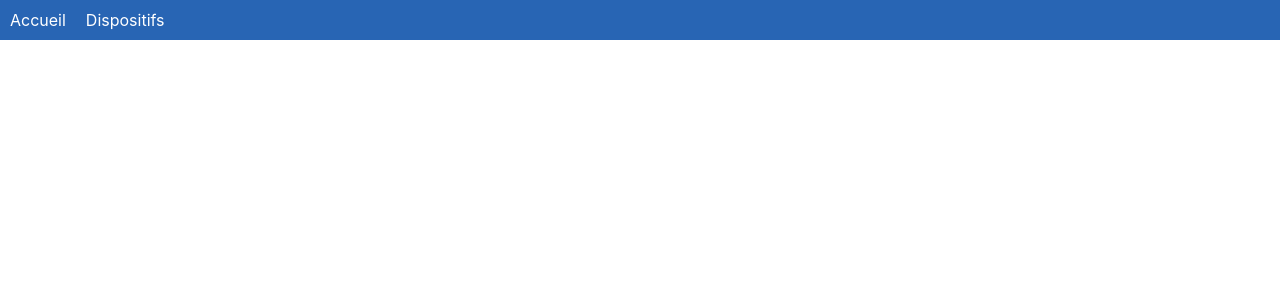
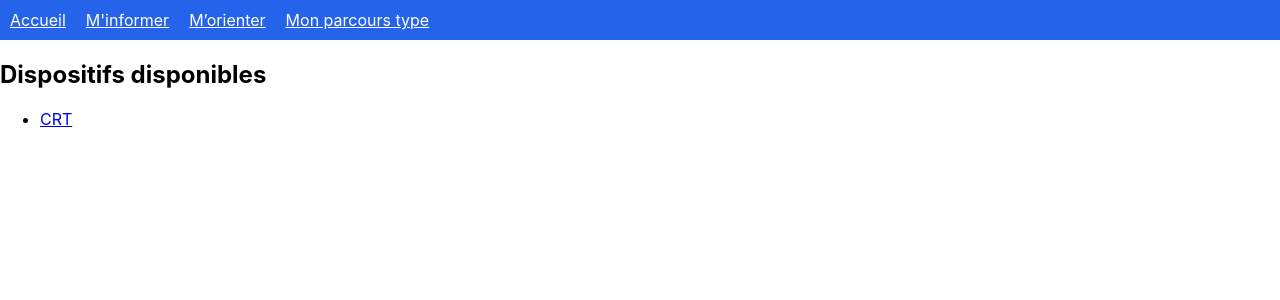
Before and after one commit to alexiavillegasss/Site_Parcours_CRT, a React (Create React App) app: page /dispositifs in a window 1280 px wide. Before the commit this address had no page. Shown: the top 300 px of the page. Built offline with nearby package versions, Linux system fonts and the light colour scheme.

Commit message:
redirection vers carte mentale crt ok

```diff
--- a/src/App.js
+++ b/src/App.js
@@ -1,26 +1,29 @@
-import React from 'react';
 import { BrowserRouter as Router, Routes, Route, Link } from 'react-router-dom';
-import CarteMentaleCRT from './CarteMentaleCRT'; // Ton composant carte mentale
-import Home from './Home'; // Page d'accueil ou autre composant principal
+import PageAccueil from './pages/PageAccueil';
+import Informer from './pages/Informer';
+import ListeDispositifs from './pages/ListeDispositifs';
+import CarteMentaleCRT from './pages/CarteMentaleCRT';
+import Orienter from './pages/Orienter';
 
 function App() {
   return (
     <Router>
       <div>
-        <nav style={{ background: '#2865b4', padding: '10px' }}>
-          <ul style={{ display: 'flex', gap: '20px', listStyle: 'none', margin: 0, padding: 0 }}>
-            <li>
-              <Link to="/" style={{ color: 'white', textDecoration: 'none' }}>Accueil</Link>
-            </li>
-            <li>
-              <Link to="/morienter/dispositifs" style={{ color: 'white', textDecoration: 'none' }}>Dispositifs</Link>
-            </li>
-          </ul>
+        {/* Barre de navigation */}
+        <nav style={{ background: '#2563eb', padding: '10px' }}>
+          <Link to="/" style={{ color: 'white', marginRight: '20px' }}>Accueil</Link>
+          <Link to="/minformer" style={{ color: 'white', marginRight: '20px' }}>M'informer</Link>
+          <Link to="/morienter" style={{ color: 'white', marginRight: '20px' }}>M’orienter</Link>
+          <Link to="/parcourstype" style={{ color: 'white' }}>Mon parcours type</Link>
         </nav>
 
+        {/* Contenu des routes */}
         <Routes>
-          <Route path="/" element={<Home />} />
-          <Route path="/morienter/dispositifs" element={<CarteMentaleCRT />} />
+          <Route path="/" element={<PageAccueil />} />
+          <Route path="/minformer" element={<Informer />} />
+          <Route path="/dispositifs" element={<ListeDispositifs />} />
+          <Route path="/dispositifs/crt" element={<CarteMentaleCRT />} />
+          <Route path="/morienter" element={<Orienter />} />
         </Routes>
       </div>
     </Router>
--- a/src/Home.js
+++ /dev/null
@@ -1,13 +0,0 @@
-// src/Home.js
-import React from 'react';
-
-function Home() {
-  return (
-    <div style={{ padding: '40px' }}>
-      <h1>Bienvenue sur le site Parcours V3</h1>
-      <p>Cliquez sur "Dispositifs" dans le menu pour voir la carte mentale des CRT.</p>
-    </div>
-  );
-}
-
-export default Home;
--- a/src/CarteMentaleCRT.jsx
+++ b/src/pages/CarteMentaleCRT.jsx
@@ -10,7 +10,7 @@ import ReactFlow, {
   useReactFlow
 } from 'reactflow';
 import 'reactflow/dist/style.css';
-import './App.css';
+import '../App.css';
 
 // Les données initiales de la carte
 const initialNodes = [
--- /dev/null
+++ b/src/pages/ListeDispositifs.js
@@ -0,0 +1,15 @@
+import { Link } from 'react-router-dom';
+
+function ListeDispositifs() {
+  return (
+    <div>
+      <h2>Dispositifs disponibles</h2>
+      <ul>
+        <li><Link to="/dispositifs/crt">CRT</Link></li>
+        {/* Tu pourras ajouter d’autres ici */}
+      </ul>
+    </div>
+  );
+}
+
+export default ListeDispositifs;
--- /dev/null
+++ b/src/pages/PageAccueil.js
@@ -0,0 +1,56 @@
+import React, { useState } from 'react';
+import { useNavigate } from 'react-router-dom';
+
+function PageAccueil() {
+  const [carteType, setCarteType] = useState('structures');
+  const navigate = useNavigate();
+
+  const handleClick = (type) => {
+    setCarteType(type);
+    navigate('/dispositifs');
+  };
+
+  return (
+    <div style={{ fontFamily: 'sans-serif', height: '100vh', backgroundColor: '#f5f5f5' }}>
+      <header style={{
+        background: '#2865b4',
+        color: 'white',
+        padding: '30px 0',
+        textAlign: 'center',
+      }}>
+        <h1 style={{ fontSize: '36px', marginBottom: '10px' }}>Parcours</h1>
+        <nav style={{ display: 'flex', justifyContent: 'center', gap: '40px' }}>
+          <a href="#" style={{ color: 'white', fontWeight: 'bold' }}>M’informer</a>
+          <a href="#" style={{ color: 'white', fontWeight: 'bold' }}>M’orienter</a>
+          <a href="#" style={{ color: 'white', fontWeight: 'bold' }}>Mon parcours type</a>
+        </nav>
+      </header>
+
+      <main style={{
+        display: 'flex',
+        flexDirection: 'column',
+        alignItems: 'center',
+        justifyContent: 'center',
+        height: 'calc(100vh - 160px)',
+      }}>
+        <div style={{ display: 'flex', gap: '20px', marginBottom: '30px' }}>
+          <button
+            onClick={() => handleClick('structures')}
+            style={{ backgroundColor: '#58c1db', padding: '10px 20px', border: 'none', borderRadius: '10px', fontWeight: 'bold', color: 'white', cursor: 'pointer' }}
+          >
+            Structures
+          </button>
+          <button
+            onClick={() => handleClick('dispositifs')}
+            style={{ backgroundColor: '#58c1db', padding: '10px 20px', border: 'none', borderRadius: '10px', fontWeight: 'bold', color: 'white', cursor: 'pointer' }}
+          >
+            Dispositifs
+          </button>
+        </div>
+        <p>Chargement de la carte : {carteType}</p>
+      </main>
+    </div>
+  );
+}
+
+export default PageAccueil;
```
Also changed, not shown: src/pages/Informer.js (added), src/pages/Orienter.js (added).
